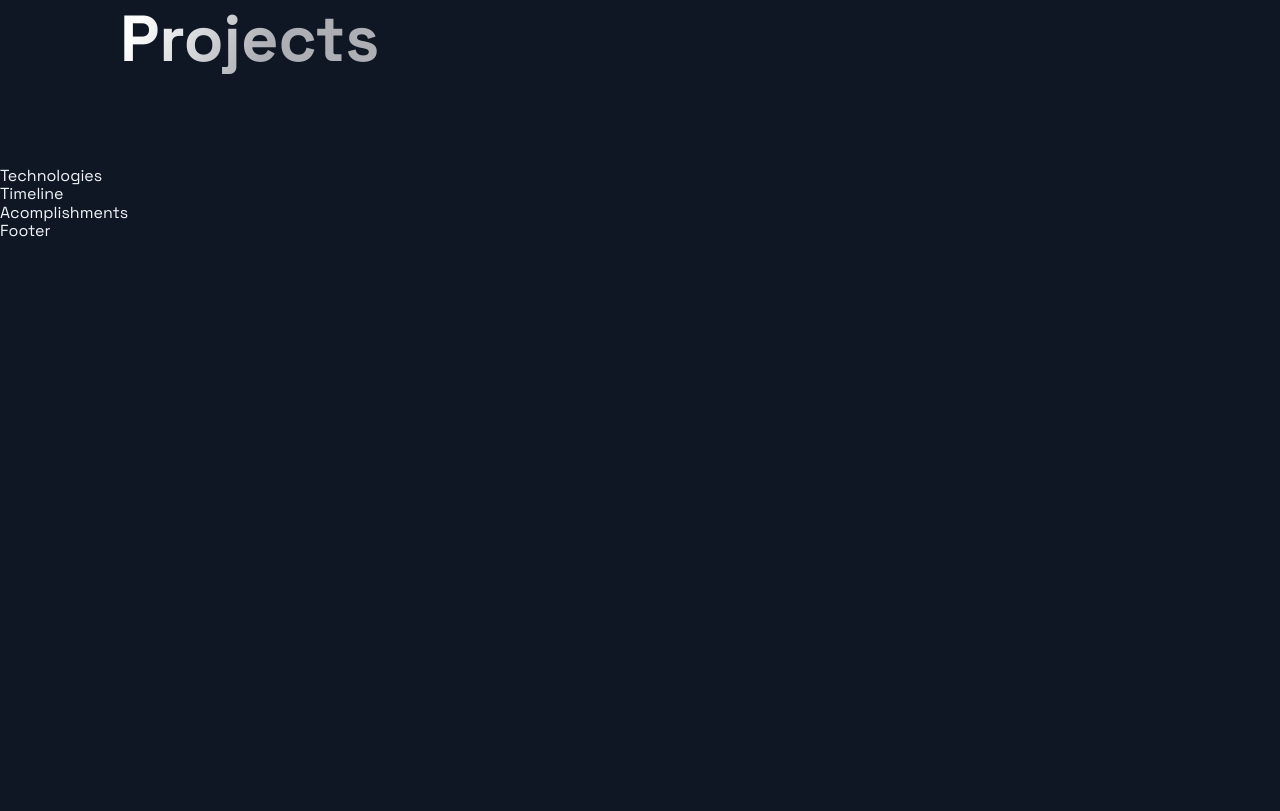
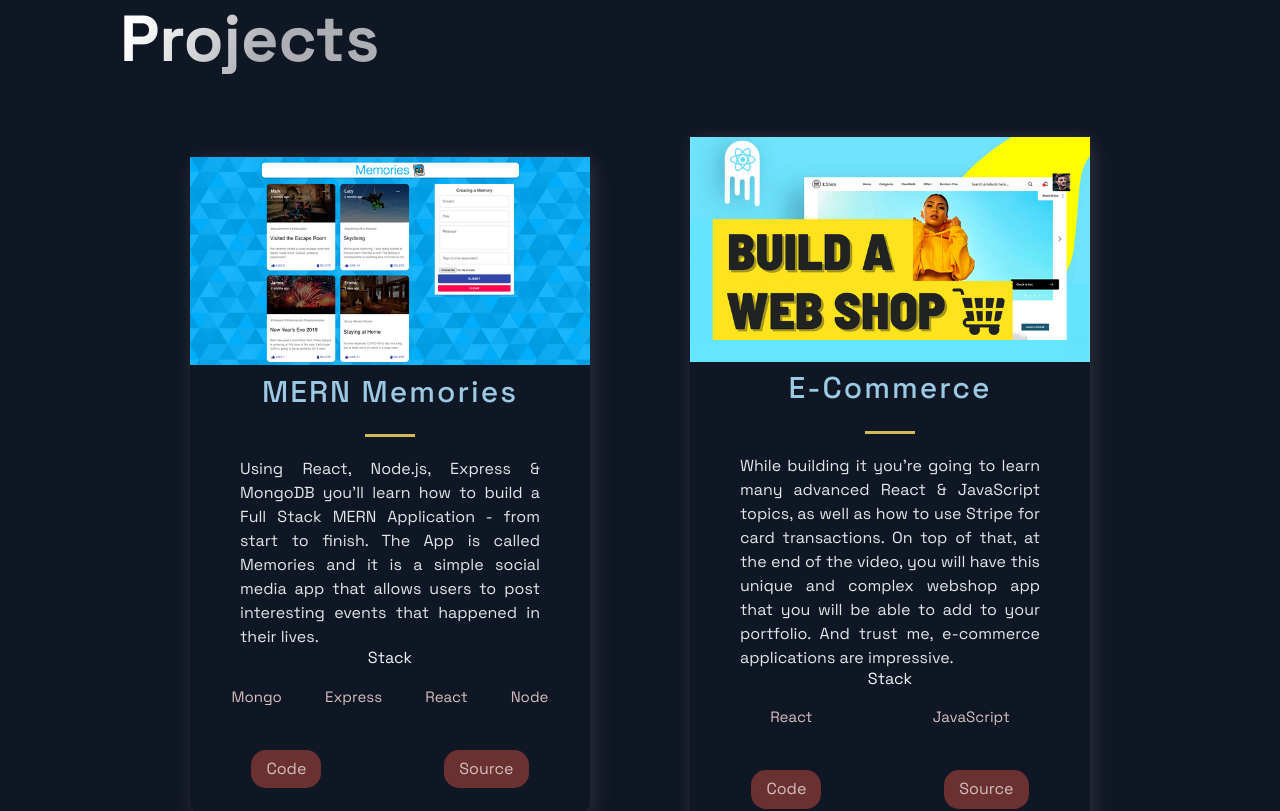
Before and after one commit to ArniyhJS/dolla, a Next.js app: page / in a window 1280 px wide. Shown: the part 680-1491 px from the top of the page. Before the commit the page ends 921 px from the top, so only its background shows below. Built offline with nearby package versions, Linux system fonts and the light colour scheme.

Commit message:
project section

```diff
--- a/src/components/Projects/Projects.js
+++ b/src/components/Projects/Projects.js
@@ -1,7 +1,9 @@
 import React from "react";
 
 import { projects } from "constants/constants";
+
 import { Section, SectionDivider, SectionTitle } from "styles/GlobalComponents";
+
 import {
   Hr,
   Tag,
@@ -21,7 +23,34 @@
     <Section nopadding id="projects">
       Projects
       <SectionTitle main>Projects</SectionTitle>
-      <GridContainer></GridContainer>
+      <GridContainer>
+        {projects.map(
+          ({ id, image, title, description, source, tags, visit }, index) => (
+            <BlogCard key={id}>
+              <Img src={image} />
+              <TitleContent>
+                <HeaderThree title>{title}</HeaderThree>
+                <Hr />
+              </TitleContent>
+              <CardInfo>{description}</CardInfo>
+
+              <div>
+                <TitleContent>Stack</TitleContent>
+                <TagList>
+                  {tags.map((tag, index) => (
+                    <Tag key={index}>{tag}</Tag>
+                  ))}
+                </TagList>
+              </div>
+
+              <UtilityList>
+                <ExternalLinks href={visit}>Code</ExternalLinks>
+                <ExternalLinks href={source}>Source</ExternalLinks>
+              </UtilityList>
+            </BlogCard>
+          )
+        )}
+      </GridContainer>
     </Section>
   );
 }
```
